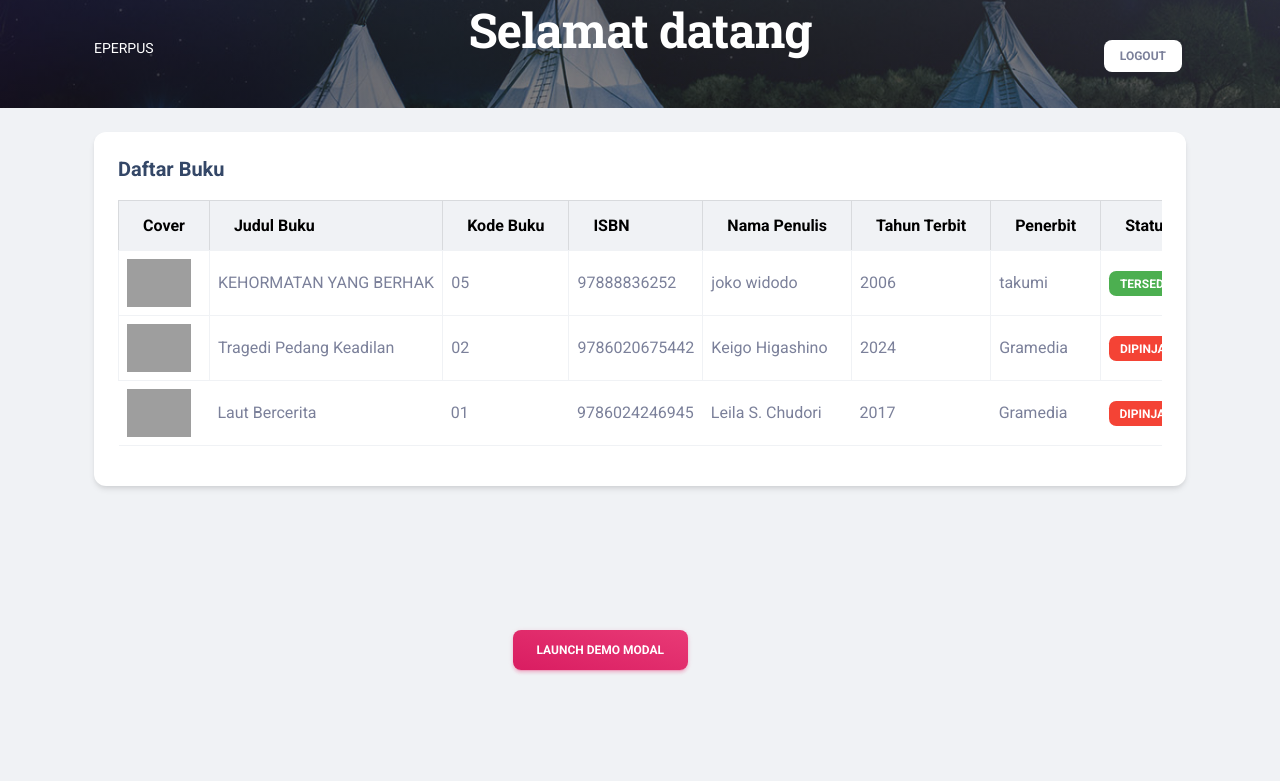
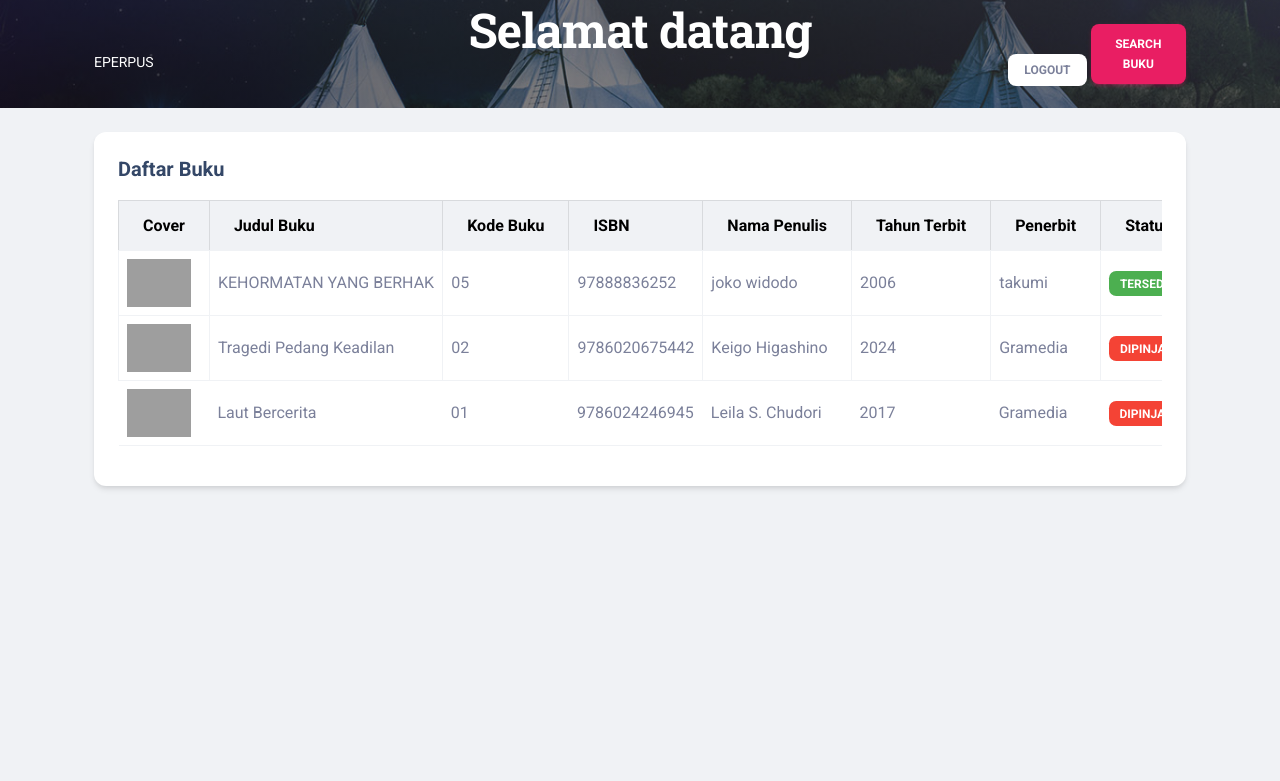
Before and after one commit to marsha143/EPERPUS, a PHP site: page /EPERPUS/app_anggota.php in a window 1280 px wide. Shown: the top 781 px of the page. Run offline with PHP 8.4, Linux system fonts and the light colour scheme; data comes from the database, SQL or seed files in the repository; data that the repository does not hold is empty; some libraries are stand-ins or nearby versions; grey boxes are pictures that could not be loaded.

Commit message:
pop up untuk search buku

```diff
--- a/app_anggota.php
+++ b/app_anggota.php
@@ -33,6 +33,9 @@ $buku = mysqli_fetch_all($data, MYSQLI_ASSOC);
           </li>
       </ul>
     </div>
+    <button class="btn btn-primary" data-bs-toggle="modal" data-bs-target="#searchModal">
+      Search Buku
+    </button>
   </div>
 </nav>
 
@@ -95,39 +98,64 @@ $buku = mysqli_fetch_all($data, MYSQLI_ASSOC);
 </div>
 </div>
 </div>
-<div class="container py-7">
-  <div class="row mt-5">
-    <div class="col-sm-3 col-6 mx-auto">
-      <!-- Button trigger modal -->
-      <button type="button" class="btn bg-gradient-primary" data-bs-toggle="modal" data-bs-target="#exampleModal">
-        Launch demo modal
-      </button>
+<div class="modal fade" id="searchModal" tabindex="-1" aria-hidden="true">
+  <div class="modal-dialog modal-dialog-centered">
+    <div class="modal-content">
 
-      <!-- Modal -->
-      <div class="modal fade" id="exampleModal" tabindex="-1" aria-labelledby="exampleModalLabel" aria-hidden="true">
-        <div class="modal-dialog">
-          <div class="modal-content">
-            <div class="modal-header">
-              <h5 class="modal-title" id="exampleModalLabel">Your modal title</h5>
-              <button type="button" class="btn-close" data-bs-dismiss="modal" aria-label="Close"></button>
-            </div>
-            <div class="modal-body">
-              Society has put up so many boundaries, so many limitations on what’s right and wrong that it’s almost
-              impossible to get a pure thought out.
-              <br><br>
-              It’s like a little kid, a little boy, looking at colors, and no one told him what colors are good, before
-              somebody tells you you shouldn’t like pink because that’s for girls, or you’d instantly become a gay
-              two-year-old.
-            </div>
-            <div class="modal-footer justify-content-between">
-              <button type="button" class="btn bg-gradient-dark mb-0" data-bs-dismiss="modal">Close</button>
-              <button type="button" class="btn bg-gradient-primary mb-0">Save changes</button>
-            </div>
+      <div class="modal-header">
+        <h5 class="modal-title">Search Buku</h5>
+        <button type="button" class="btn-close" data-bs-dismiss="modal"></button>
+      </div>
+
+      <form action="search_buku.php" method="GET">
+        <div class="modal-body">
+
+          <!-- Judul Buku -->
+          <div class="mb-3">
+            <label class="form-label">Judul Buku</label>
+            <input type="text" name="judul" class="form-control" placeholder="Masukkan judul buku">
           </div>
+
+          <!-- ISBN -->
+          <div class="mb-3">
+            <label class="form-label">ISBN</label>
+            <input type="text" name="isbn" class="form-control" placeholder="Masukkan ISBN">
+          </div>
+
+          <!-- Penulis -->
+          <div class="mb-3">
+            <label class="form-label">Penulis</label>
+            <input type="text" name="penulis" class="form-control" placeholder="Masukkan nama penulis">
+          </div>
+
+          <!-- Tahun Terbit -->
+          <div class="mb-3">
+            <label class="form-label">Tahun Terbit</label>
+            <input type="number" name="tahun" min="0" class="form-control" placeholder="Contoh: 2020">
+          </div>
+
+          <!-- Penerbit -->
+          <div class="mb-3">
+            <label class="form-label">Penerbit</label>
+            <input type="text" name="penerbit" class="form-control" placeholder="Masukkan penerbit">
+          </div>
+
+          <!-- Kode Buku -->
+          <div class="mb-3">
+            <label class="form-label">Kode Buku</label>
+            <input type="number" name="kode_buku" class="form-control" placeholder="Masukkan kode buku">
+          </div>
+
         </div>
-      </div>
+
+        <div class="modal-footer">
+          <button type="button" class="btn btn-secondary" data-bs-dismiss="modal">Close</button>
+          <button type="submit" class="btn btn-primary">Search</button>
+        </div>
+
+      </form>
+
     </div>
   </div>
 </div>
-
 <?php include('./layouts/footer.php'); ?>
```
